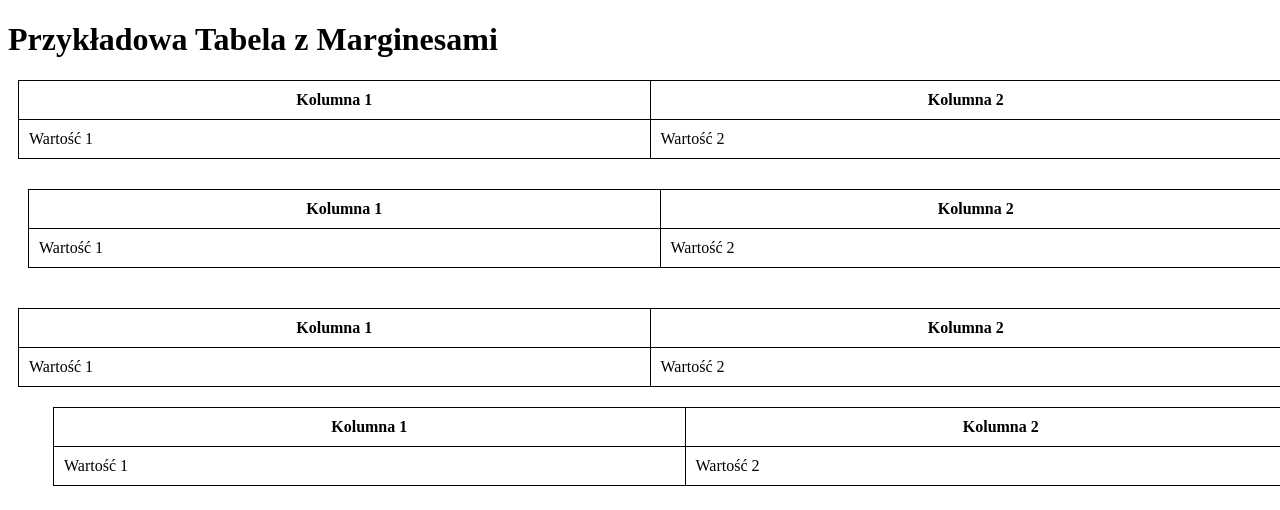
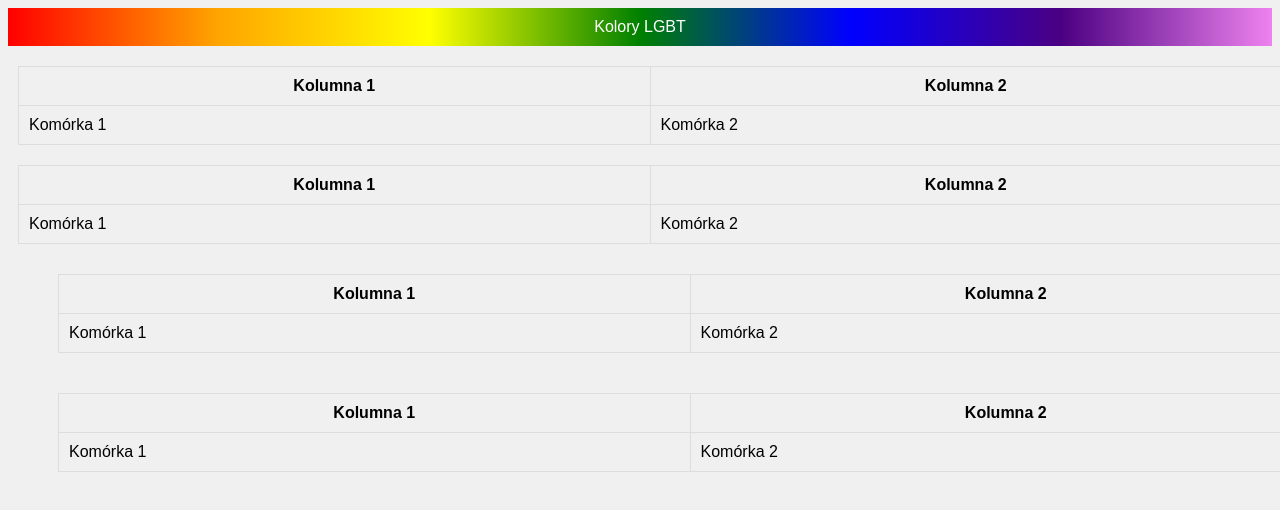
Before and after one commit to Rogalinhooo/Rowtoobjawienieroku, a plain HTML site: page index.html in a window 1280 px wide. Shown: the top 510 px of the page. Drawn offline with Linux system fonts and the light colour scheme.

Commit message:
Update index.html

```diff
--- a/index.html
+++ b/index.html
@@ -3,76 +3,85 @@
 <head>
     <meta charset="UTF-8">
     <meta name="viewport" content="width=device-width, initial-scale=1.0">
-    <title>Marginesy w Tabeli</title>
+    <title>Marginesy i Kolory LGBT</title>
     <style>
+        body {
+            font-family: Arial, sans-serif;
+            background-color: #f0f0f0;
+        }
         table {
+            width: 100%;
             border-collapse: collapse;
-            width: 100%;
+            margin: 20px 0;
         }
         th, td {
-            border: 1px solid black;
-            padding: 10px; /* Zadanie 1: Podstawowe marginesy wewnętrzne */
+            border: 1px solid #ddd;
+            padding: 10px; /* Zadanie 1 */
         }
         .double-margin {
-            margin: 20px 10px; /* Zadanie 2: Zapis Podwójny Marginesu */
+            margin: 20px 10px; /* Zadanie 2 */
         }
         .triple-margin {
-            margin: 30px 20px 10px 20px; /* Zadanie 3: Zapis Potrójny Marginesu */
+            margin: 20px 10px 30px 10px; /* Zadanie 3 */
         }
         .quadruple-margin {
-            margin: 40px 30px 20px 10px; /* Zadanie 4: Zapis Poczwórny Marginesu */
+            margin: 20px 30px 40px 50px; /* Zadanie 4 */
         }
         .selected-margins {
-            margin-top: 15px; /* Zadanie 5: Marginesy Dla Wybranych Stron */
-            margin-right: 25px;
-            margin-bottom: 35px;
-            margin-left: 45px;
+            margin-top: 20px; /* Zadanie 5 */
+            margin-right: 30px;
+            margin-bottom: 40px;
+            margin-left: 50px;
+        }
+        .lgbt-colors {
+            background: linear-gradient(to right, red, orange, yellow, green, blue, indigo, violet);
+            color: white;
+            text-align: center;
+            padding: 10px;
+            margin-bottom: 20px;
         }
     </style>
 </head>
 <body>
-    <h1>Przykładowa Tabela z Marginesami</h1>
+    <div class="lgbt-colors">Kolory LGBT</div>
     <table class="double-margin">
         <tr>
             <th>Kolumna 1</th>
             <th>Kolumna 2</th>
         </tr>
         <tr>
-            <td>Wartość 1</td>
-            <td>Wartość 2</td>
+            <td>Komórka 1</td>
+            <td>Komórka 2</td>
         </tr>
     </table>
-
     <table class="triple-margin">
         <tr>
             <th>Kolumna 1</th>
             <th>Kolumna 2</th>
         </tr>
         <tr>
-            <td>Wartość 1</td>
-            <td>Wartość 2</td>
+            <td>Komórka 1</td>
+            <td>Komórka 2</td>
         </tr>
     </table>
-
     <table class="quadruple-margin">
         <tr>
             <th>Kolumna 1</th>
             <th>Kolumna 2</th>
         </tr>
         <tr>
-            <td>Wartość 1</td>
-            <td>Wartość 2</td>
+            <td>Komórka 1</td>
+            <td>Komórka 2</td>
         </tr>
     </table>
-
     <table class="selected-margins">
         <tr>
             <th>Kolumna 1</th>
             <th>Kolumna 2</th>
         </tr>
         <tr>
-            <td>Wartość 1</td>
-            <td>Wartość 2</td>
+            <td>Komórka 1</td>
+            <td>Komórka 2</td>
         </tr>
     </table>
 </body>
```
